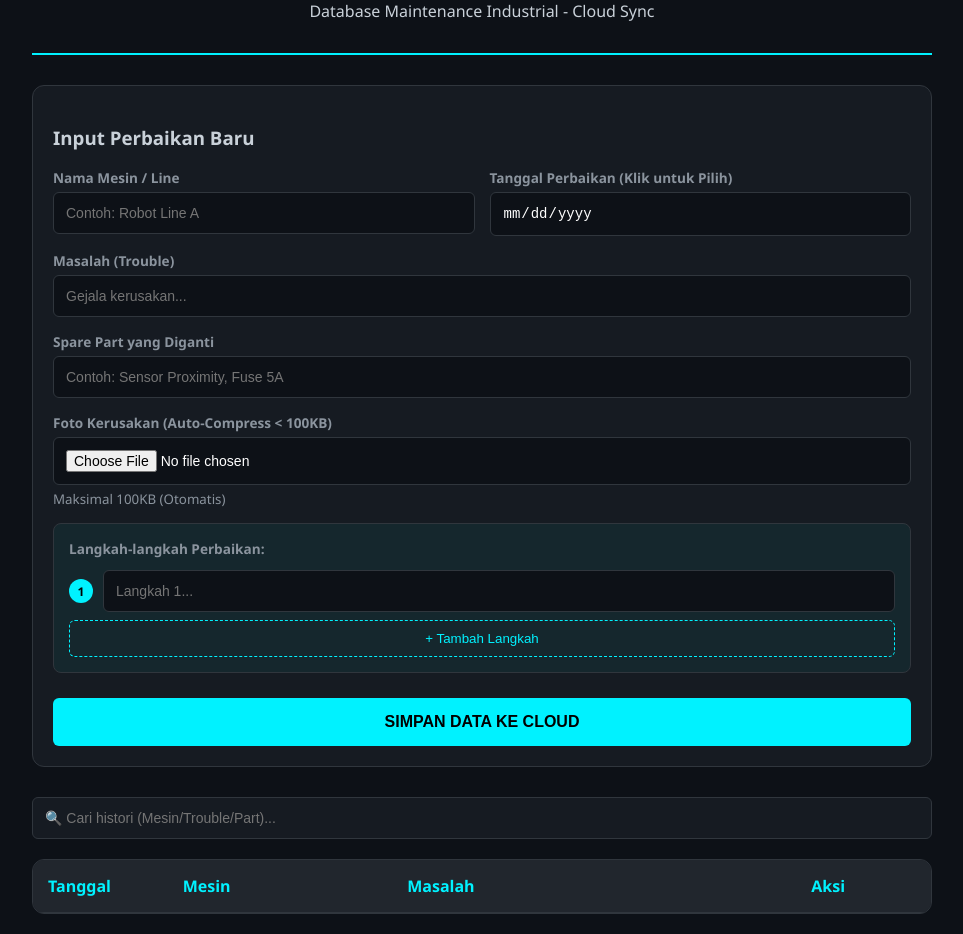
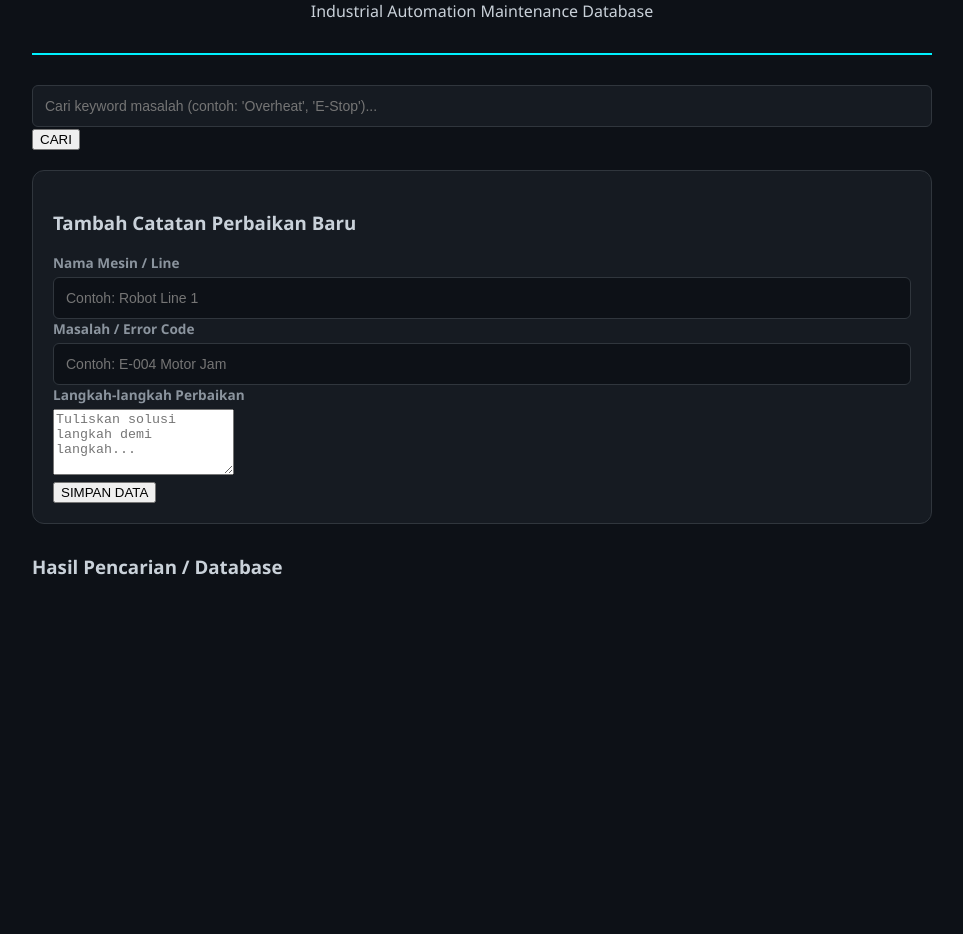
Before and after one commit to Jarz147/BukuCatatanMTC, a plain HTML site: page index.html in a window 1280 px wide. Shown: the part 79-1013 px from the top of the page, without its empty margins (158-1121 px from the left). After the commit the page ends 800 px from the top, so only its background shows below. Drawn offline with nearby package versions, Linux system fonts and the light colour scheme.

Commit message:
Update index.html

```diff
--- a/index.html
+++ b/index.html
@@ -1,107 +1,56 @@
 <!DOCTYPE html>
-<html lang="id">
+<html lang="en">
 <head>
     <meta charset="UTF-8">
     <meta name="viewport" content="width=device-width, initial-scale=1.0">
-    <title>Maintenance Cloud System v3</title>
-    <script src="https://cdn.jsdelivr.net/npm/@supabase/supabase-js@2"></script>
+    <title>Industrial Machine Repair Log</title>
     <link rel="stylesheet" href="style.css">
+    <link href="https://fonts.googleapis.com/css2?family=Orbitron:wght@400;700&family=Rajdhani:wght@300;500;700&display=swap" rel="stylesheet">
 </head>
 <body>
-
     <div class="container">
         <header>
-        <h1>🛠️ LOG PERBAIKAN MESIN</h1>
-        <p>Database Maintenance Industrial - Cloud Sync</p>
+            <h1><span class="neon-text">REPAIR</span> LOG SYSTEM</h1>
+            <p class="subtitle">Industrial Automation Maintenance Database</p>
         </header>
 
+        <section class="search-section">
+            <div class="search-box">
+                <input type="text" id="searchInput" placeholder="Cari keyword masalah (contoh: 'Overheat', 'E-Stop')...">
+                <button id="searchBtn">CARI</button>
+            </div>
+        </section>
+
         <section class="form-section">
-        <h3>Input Perbaikan Baru</h3>
+            <div class="glass-card">
+                <h3>Tambah Catatan Perbaikan Baru</h3>
                 <form id="repairForm">
-            <div class="main-grid">
                     <div class="input-group">
                         <label>Nama Mesin / Line</label>
-                    <input type="text" id="machineName" placeholder="Contoh: Robot Line A" required>
+                        <input type="text" id="machineName" required placeholder="Contoh: Robot Line 1">
                     </div>
                     <div class="input-group">
-                    <label>Tanggal Perbaikan (Klik untuk Pilih)</label>
-                    <input type="date" id="repairDate" required
-                           readonly
-                           onfocus="this.showPicker()"
-                           onclick="this.showPicker()">
+                        <label>Masalah / Error Code</label>
+                        <input type="text" id="errorCode" required placeholder="Contoh: E-004 Motor Jam">
                     </div>
-                <div class="input-group full-width">
-                    <label>Masalah (Trouble)</label>
-                    <input type="text" id="trouble" placeholder="Gejala kerusakan..." required>
+                    <div class="input-group">
+                        <label>Langkah-langkah Perbaikan</label>
+                        <textarea id="repairSteps" rows="4" required placeholder="Tuliskan solusi langkah demi langkah..."></textarea>
+                    </div>
+                    <button type="submit" class="submit-btn">SIMPAN DATA</button>
+                </form>
+            </div>
+        </section>
+
+        <section class="results-section">
+            <h3>Hasil Pencarian / Database</h3>
+            <div id="resultsContainer" class="results-grid">
+                <!-- Data akan dimuat di sini -->
+            </div>
+        </section>
     </div>
 
-                <div class="input-group full-width">
-                    <label>Spare Part yang Diganti</label>
-                    <input type="text" id="partsChanged" placeholder="Contoh: Sensor Proximity, Fuse 5A">
-                </div>
-
-                <div class="input-group full-width">
-                    <label>Foto Kerusakan (Auto-Compress < 100KB)</label>
-                    <input type="file" id="imageInput" accept="image/*" capture="environment">
-                    <small id="statusFoto" style="display: block; margin-top: 5px; color: #8b949e;">Maksimal 100KB (Otomatis)</small>
-                </div>
-
-                <div class="steps-container full-width">
-                    <label>Langkah-langkah Perbaikan:</label>
-                    <div id="stepsList">
-                        <div class="step-item">
-                            <span class="step-number">1</span>
-                            <input type="text" class="step-input" placeholder="Langkah 1..." required>
-                        </div>
-                    </div>
-                    <button type="button" id="addStepBtn" class="btn-secondary">+ Tambah Langkah</button>
-                </div>
-
-                <button type="submit" id="submitBtn" class="btn-submit">SIMPAN DATA KE CLOUD</button>
-            </div>
-        </form>
-    </section>
-
-    <section class="search-section">
-        <input type="text" id="searchInput" placeholder="🔍 Cari histori (Mesin/Trouble/Part)..." onkeyup="searchLogs()">
-    </section>
-
-    <div class="table-wrapper">
-        <table>
-            <thead>
-                <tr>
-                    <th width="15%">Tanggal</th>
-                    <th width="25%">Mesin</th>
-                    <th width="45%">Masalah</th>
-                    <th width="15%">Aksi</th>
-                </tr>
-            </thead>
-            <tbody id="logTableBody"></tbody>
-        </table>
-    </div>
-</div>
-
-<div id="detailModal" class="modal">
-    <div class="modal-content">
-        <span class="close-btn">&times;</span>
-        <h2 id="modalTitle" style="color:var(--primary-neon)">Detail</h2>
-        <div class="divider"></div>
-        <img id="modalImgDisplay" class="modal-image" style="display:none">
-        <div class="detail-group">
-            <h4>🛠️ Masalah:</h4>
-            <p id="modalTrouble"></p>
-        </div>
-        <div class="detail-group">
-            <h4>📦 Part Diganti:</h4>
-            <p id="modalParts" class="highlight-yellow"></p>
-        </div>
-        <div class="detail-group">
-            <h4>📋 Prosedur Perbaikan:</h4>
-            <ol id="modalSteps" class="modal-step-list"></ol>
-        </div>
-    </div>
-</div>
-
+    <script src="https://cdn.jsdelivr.net/npm/@supabase/supabase-js@2"></script>
     <script src="script.js"></script>
 </body>
 </html>
```
Lines whose indentation alone changed are shown as unchanged.
